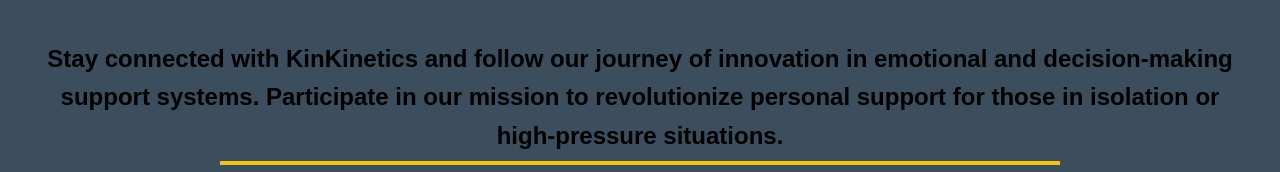
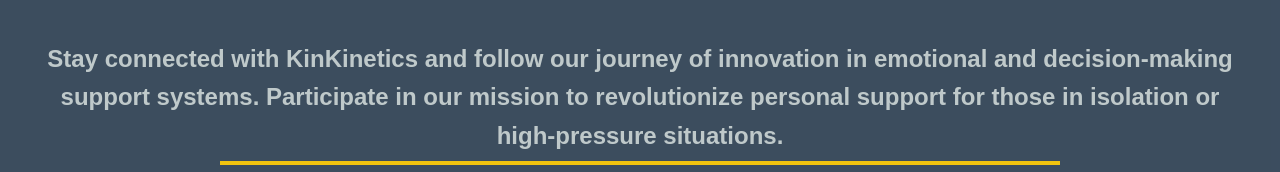
Before and after one commit to ramdaskinkinetics/kinkineticsin-website, a plain HTML site: page content/contact.html in a window 1280 px wide. Shown: the top 172 px of the page. Drawn offline with Linux system fonts and the light colour scheme.

Commit message:
contacts updated, included links

```diff
--- a/content/contact.html
+++ b/content/contact.html
@@ -94,7 +94,7 @@
         /* Styling for the call-to-action text */
         .call-to-action h2 {
             font-size: 1.5em;
-            color: #000; /* Set text color to black */
+            color: #BFC9CA; /* Set text color to black */
             margin-bottom: 20px;
             text-decoration: none; /* Remove underline */
         }
```
